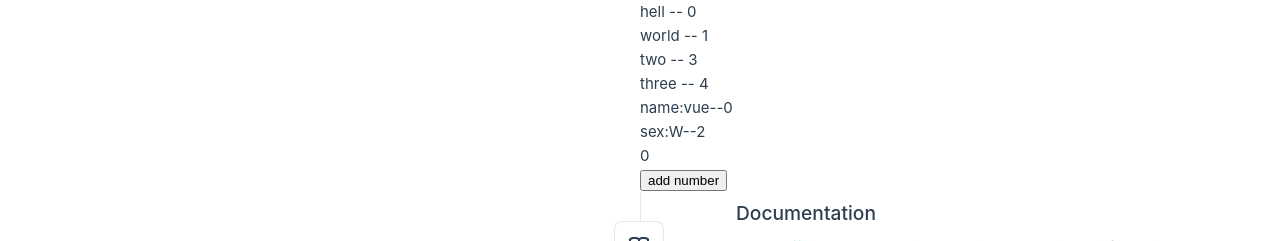
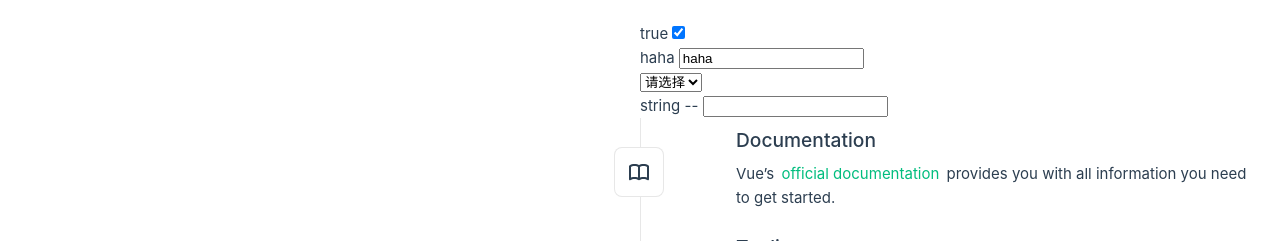
Before and after one commit to seart/vue-practice, a Vue app: page / in a window 1280 px wide. Shown: the top 241 px of the page. Built offline with nearby package versions, Linux system fonts and the light colour scheme; the HTML template or start-up script is replaced by a standard one.

Commit message:
修饰符，表单双向绑定的指令

```diff
--- a/src/components/CustomPage.vue
+++ b/src/components/CustomPage.vue
@@ -1,32 +1,46 @@
 <script setup lang="ts">
 import { reactive, ref } from 'vue'
 
-const list = ref(['hell', 'world', 'one', 'two', 'three'])
-const object = reactive({
-  name: 'vue',
-  age: 12,
-  sex: 'W',
-})
+const checkbox =ref(true);
 
-const count = ref(0)
-const handleBtnClick = (event) => {
-  console.log('event:', event)
-  count.value += 1
-}
+const inputText = ref('haha');
+
+
+const message = ref('');
+
+
+const inputTextModifiers = ref('');
 </script>
 
 <template>
   <div class="custom">
-    <template v-for="(item, index) in list" :key="index">
-      <div v-if="item !== 'one'">{{ item }} -- {{ index }}</div>
-    </template>
 
-    <div v-for="(value, key, index) in object" :key="index">
-      <div v-if="key !== 'age'">{{ key }}:{{ value }}--{{ index }}</div>
+    <div>
+      {{checkbox}}
+      <input type="checkbox" v-model="checkbox" />
     </div>
 
-    <div>{{ count }}</div>
-    <button @click="handleBtnClick">add number</button>
+    <div>
+      {{inputText}}
+      <input v-model="inputText" />
+    </div>
+
+  <div>
+    {{ message }}
+    <select v-model="message">
+      <option disabled value="">请选择</option>
+      <option value="1">1</option>
+      <option value="2">2</option>
+      <option value="3">3</option>
+    </select>
+  </div>
+
+  <div>
+    {{typeof inputTextModifiers}} --
+  {{ inputTextModifiers }}
+    <input v-model.trim.number.lazy="inputTextModifiers" />
+  </div>
+
 
   </div>
 </template>
```
